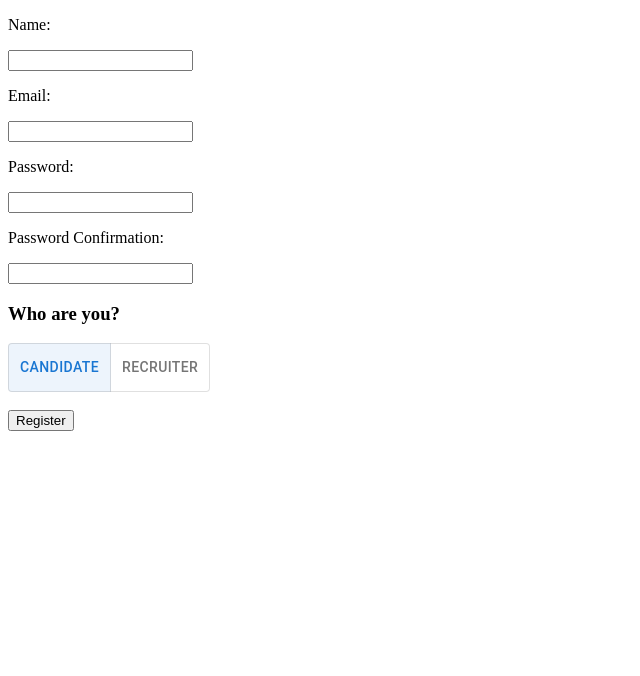
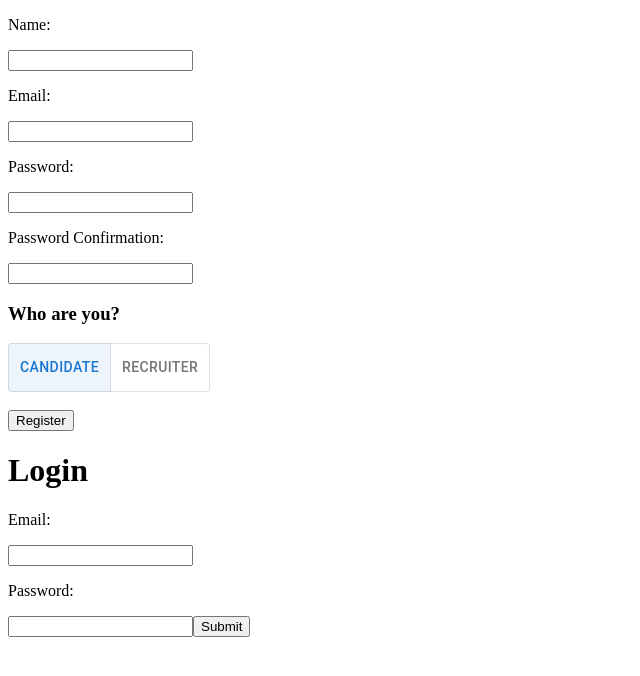
Before and after one commit to ianrboyle/dreamland-frontend, a React (Create React App) app: page / in a window 1280 px wide. Shown: the top 676 px of the page, without its empty margins (0-640 px from the left). Built offline with nearby package versions, Linux system fonts and the light colour scheme.

Commit message:
adds login component and auth services

```diff
--- a/package.json
+++ b/package.json
@@ -9,6 +9,7 @@
     "@testing-library/jest-dom": "^5.16.2",
     "@testing-library/react": "^12.1.3",
     "@testing-library/user-event": "^13.5.0",
+    "@types/axios": "^0.14.0",
     "@types/jest": "^27.4.0",
     "@types/node": "^16.11.25",
     "@types/react": "^17.0.39",
--- a/src/App.tsx
+++ b/src/App.tsx
@@ -1,11 +1,12 @@
 import React, {useState} from 'react';
 import Register from './components/Register';
-
+import Login from './components/Login';
 function App() {
 
   return (
     <div className="App">
       <Register />
+      <Login />
     </div>
   )
 }
--- /dev/null
+++ b/src/components/Login.tsx
@@ -0,0 +1,52 @@
+import React, {ChangeEvent, useState} from "react"
+
+import AuthService from "../services/Auth.service";
+
+type UserLoginInfo = {
+  email: string,
+  password: string
+}
+
+
+const Login = () => {
+  const [userInfo, setUserInfo] = useState<UserLoginInfo | undefined>()
+  const handleUserInfoChange = (e: ChangeEvent<HTMLInputElement>) => {
+    const {name ,value} = e.target
+    setUserInfo((prev: any) => {
+      return {...prev, [name]: value}
+    })
+  }
+
+  const handleLogin = () => {
+    AuthService.login(userInfo?.email, userInfo?.password).then(
+      () => {
+        window.location.reload();
+      },error => {
+        const resMessage =
+          (error.response &&
+            error.response.data &&
+            error.response.data.message) ||
+          error.message ||
+          error.toString();
+          console.log(resMessage)
+        });
+      }
+
+  console.log(userInfo)
+  return (  <div>
+    <h1>Login</h1>
+     <p>Email: </p>
+    <input type="text" name="email"value={userInfo?.email} onChange={handleUserInfoChange}/>
+
+    <p>Password: </p>
+    <input type="text" name="password" value={userInfo?.password} onChange={handleUserInfoChange}/>
+
+    <button onClick={handleLogin}>Submit</button>
+    </div>
+
+
+
+  )
+}
+
+export default Login
--- /dev/null
+++ b/src/services/Auth.service.tsx
@@ -0,0 +1,31 @@
+import React from "react"
+import axios from "axios"
+const API_URL = "http://localhost:5000/sessions"
+class AuthService {
+  login(email: string | undefined, password: string | undefined) {
+    return axios.post(API_URL, {
+      email,
+      password
+    }).then(response => {
+      if (response?.data.accessToken) {
+        localStorage.set("email", JSON.stringify(response.data))
+      }
+      console.log(response.data)
+      return response.data
+    })
+  }
+  logout() {
+    localStorage.removeItem("user");
+  }
+  // register(name: string, email: string, password: string) {
+  //   return axios.post(API_URL + "signup", {
+  //     username,
+  //     email,
+  //     password
+  //   });
+  // }
+  // getCurrentUser() {
+  //   return JSON.parse(localStorage.getItem('user'));;
+  // }
+}
+export default new AuthService();
```
Also changed, not shown: src/components/Auth.tsx (deleted, +0 -15 lines), src/services/AuthHeader.tsx (added, +8 -0 lines), src/services/User.service.tsx (added, +22 -0 lines), 1 other file (tests, documents, lock files or other folders).
